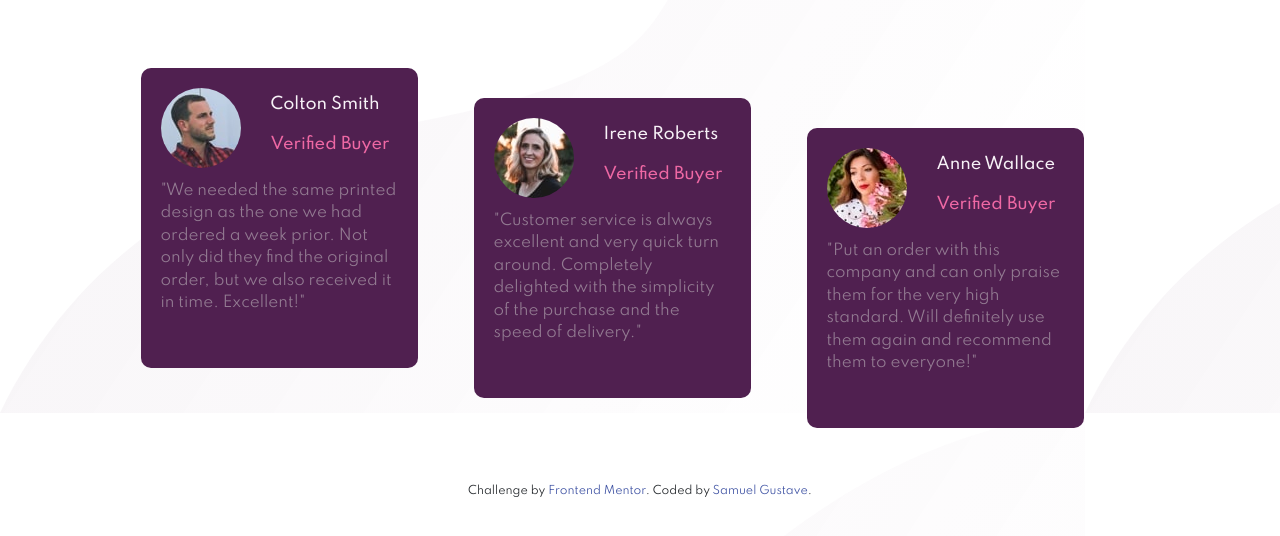
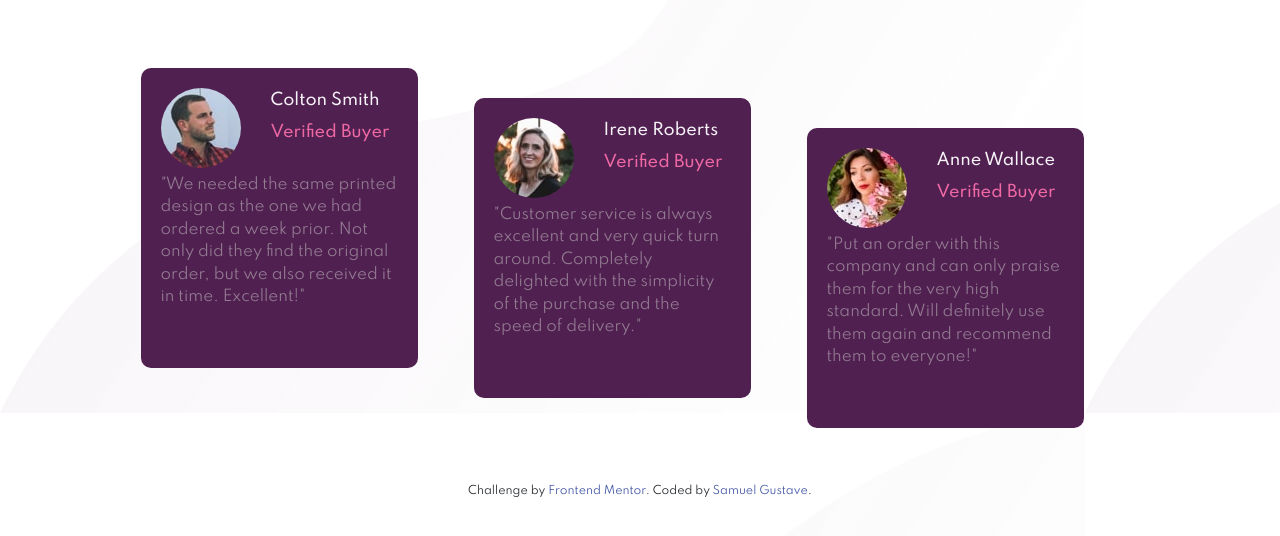
Before and after one commit to samuelgustave/social-proof-section-master, a plain HTML site: page index.html in a window 1280 px wide. Shown: the part 260-796 px from the top of the page. Drawn offline with nearby package versions, Linux system fonts and the light colour scheme; files whose address does not match are found by name.

Commit message:
update styles.css

```diff
--- a/css/styles.css
+++ b/css/styles.css
@@ -20,12 +20,12 @@ h3 {
 
 h4 {
   color: hsl(333, 80%, 67%);
-  margin-bottom: 20px;
+  margin-bottom: 30px;
 }
 
 h3, h4 {
   font-size: 1rem;
-  line-height: 2;
+  line-height: 1.5;
 }
 
 h6 {
```
